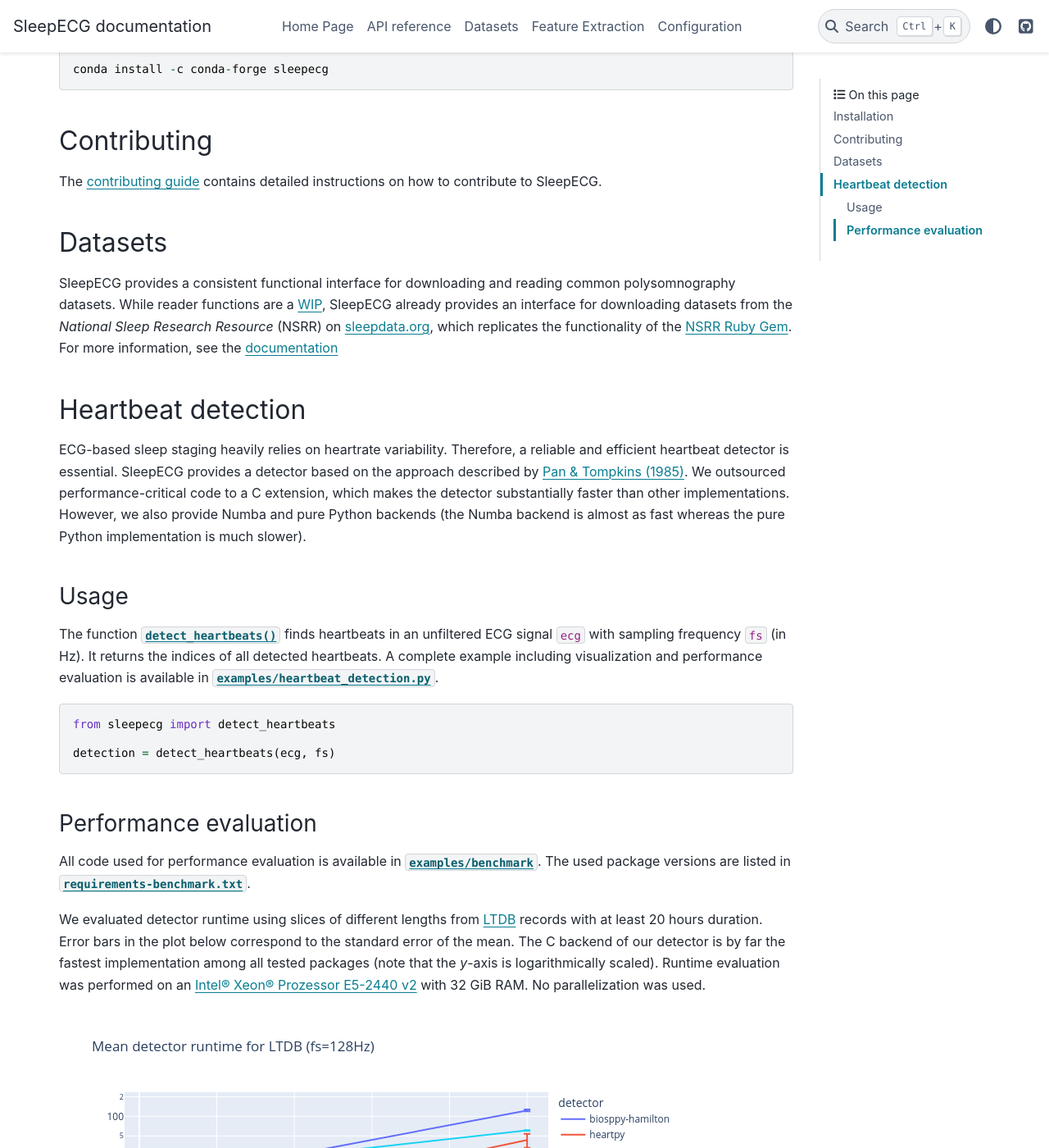
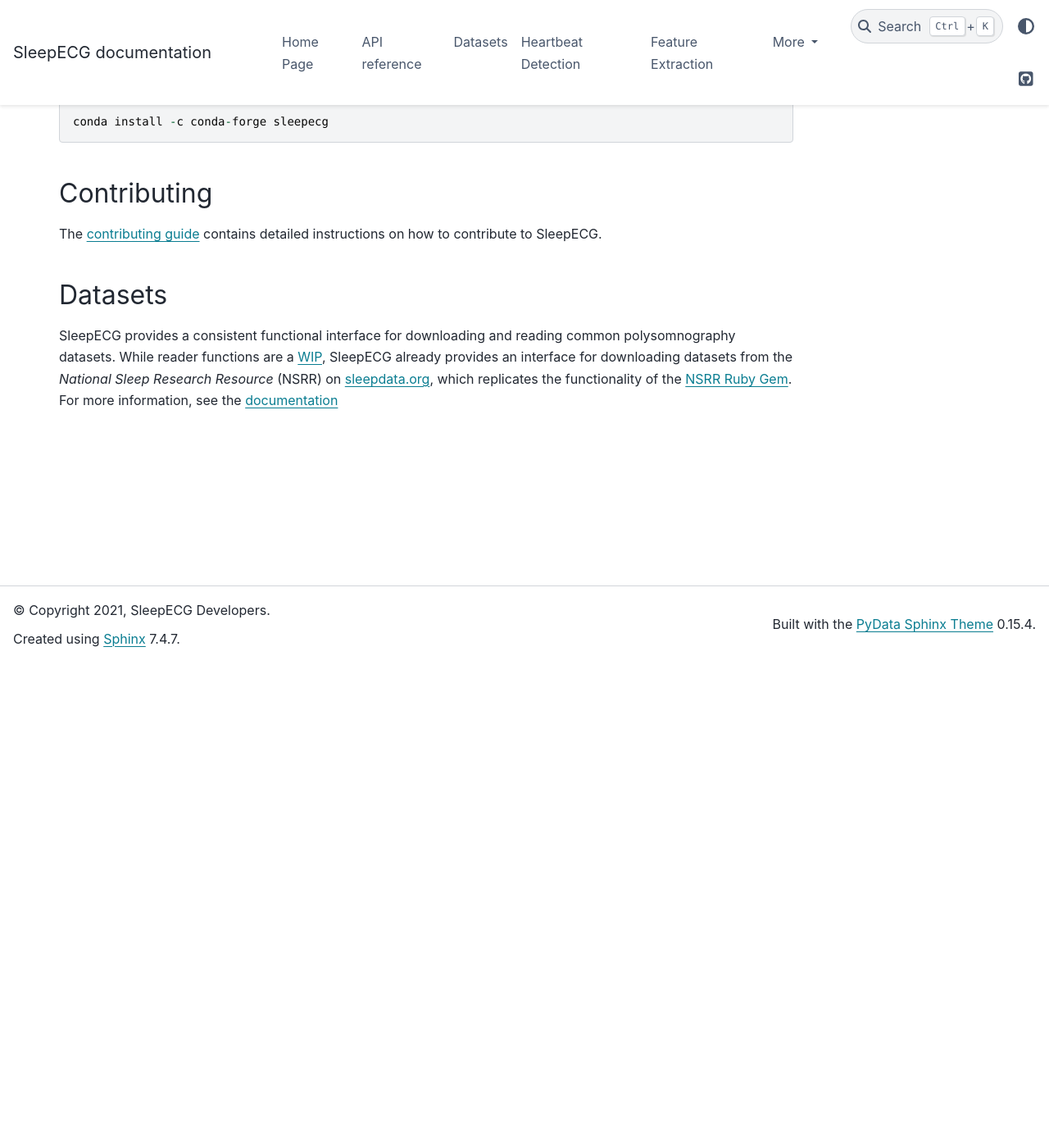
Before and after one commit to cbrnr/sleepecg, a Sphinx documentation site: the page built from doc/source/index.md, in a window 1280 px wide and 1400 px high, scrolled down 592 px. Shown: the whole window at 82% size. Built offline with Sphinx 7.4.7 and the PyData theme 0.15.4, drawn with Linux system fonts in a browser that asks for light colours; some of the changed text lies outside the part shown.

Commit message:
move heartbeat detection doc to separate page

````diff
--- a/README.md
+++ b/README.md
@@ -25,31 +25,3 @@
 
 ## Datasets
 SleepECG provides a consistent functional interface for downloading and reading common polysomnography datasets. While reader functions are a [WIP](https://github.com/cbrnr/sleepecg/pull/28), SleepECG already provides an interface for downloading datasets from the _National Sleep Research Resource_ (NSRR) on [sleepdata.org](https://sleepdata.org/), which replicates the functionality of the [NSRR Ruby Gem](https://github.com/nsrr/nsrr-gem). For more information, see the {doc}`documentation <./datasets>`
-
-
-## Heartbeat detection
-ECG-based sleep staging heavily relies on heartrate variability. Therefore, a reliable and efficient heartbeat detector is essential. SleepECG provides a detector based on the approach described by [Pan & Tompkins (1985)](https://doi.org/10.1109/TBME.1985.325532). We outsourced performance-critical code to a C extension, which makes the detector substantially faster than other implementations. However, we also provide Numba and pure Python backends (the Numba backend is almost as fast whereas the pure Python implementation is much slower).
-
-### Usage
-The function [`detect_heartbeats()`](https://github.com/cbrnr/sleepecg/blob/main/sleepecg/heartbeats.py#L40) finds heartbeats in an unfiltered ECG signal `ecg` with sampling frequency `fs` (in Hz). It returns the indices of all detected heartbeats. A complete example including visualization and performance evaluation is available in [`examples/heartbeat_detection.py`](https://raw.githubusercontent.com/cbrnr/sleepecg/main/examples/heartbeat_detection.py).
-```python
-from sleepecg import detect_heartbeats
-
-detection = detect_heartbeats(ecg, fs)
-```
-
-
-### Performance evaluation
-All code used for performance evaluation is available in [`examples/benchmark`](https://github.com/cbrnr/sleepecg/tree/main/examples/benchmark). The used package versions are listed in [`requirements-benchmark.txt`](https://github.com/cbrnr/sleepecg/blob/main/examples/benchmark/requirements-benchmark.txt).
-
-We evaluated detector runtime using slices of different lengths from [LTDB](https://physionet.org/content/ltdb/1.0.0/) records with at least 20 hours duration. Error bars in the plot below correspond to the standard error of the mean. The C backend of our detector is by far the fastest implementation among all tested packages (note that the *y*-axis is logarithmically scaled). Runtime evaluation was performed on an [Intel® Xeon® Prozessor E5-2440 v2](https://ark.intel.com/content/www/us/en/ark/products/75263/intel-xeon-processor-e5-2440-v2-20m-cache-1-90-ghz.html) with 32 GiB RAM. No parallelization was used.
-
-![LTDB runtimes](https://raw.githubusercontent.com/cbrnr/sleepecg/main/img/ltdb_runtime_logscale.svg)
-
-We also evaluated detection performance on all [MITDB](https://physionet.org/content/mitdb/1.0.0/) records. We defined a successful detection if it was within 100ms (i.e. 36 samples) of the corresponding annotation (using a tolerance here is necessary because annotations usually do not coincide with the exact R peak locations). In terms of recall, precision, and F1 score, our detector is among the best heartbeat detectors available.
-
-![MITDB metrics](https://raw.githubusercontent.com/cbrnr/sleepecg/main/img/mitdb_metrics.svg)
-
-For analysis of heartrate variability, detecting the exact location of heartbeats is essential. As a measure of how accurate a detector is, we computed Pearson's correlation coefficient between resampled RRI time series deduced from annotated and detected beat locations from all [GUDB](https://github.com/berndporr/ECG-GUDB) records. Our implementation detects peaks in the bandpass-filtered ECG signal, so it produces stable RRI time series without any post-processing.
-
-![GUDB pearson correlation](https://raw.githubusercontent.com/cbrnr/sleepecg/main/img/gudb_pearson.svg)
````
Also changed, not shown: doc/source/heartbeat_detection.md (added, +28 -0 lines), doc/source/index.md (+1 -0 lines).
